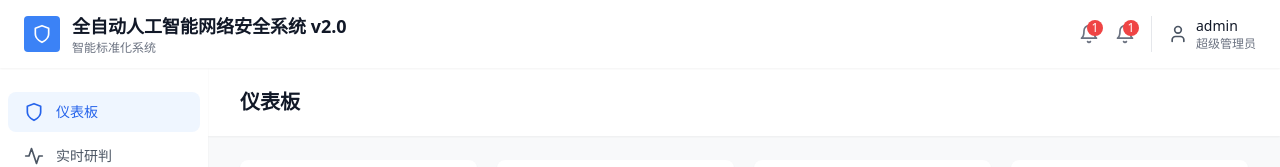
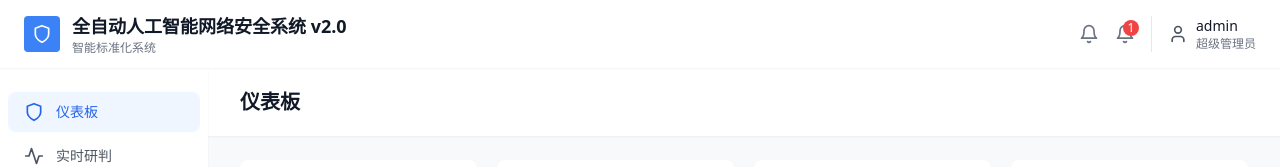
Before and after one commit to Jeff00012/nsai-v2.0, a React (Vite) app: page / in a window 1280 px wide. Shown: the top 167 px of the page. Built offline with nearby package versions, Linux system fonts and the light colour scheme.

Commit message:
Updated App.tsx

```diff
--- a/src/App.tsx
+++ b/src/App.tsx
@@ -30,9 +30,8 @@ function App() {
             </div>
           </div>
           <div className="flex items-center space-x-4">
-            <button className="relative text-gray-500 hover:text-gray-700">
+            <button className="text-gray-500 hover:text-gray-700 hover:bg-gray-100 rounded-lg transition-colors">
               <Bell className="w-5 h-5" />
-              <span className="absolute -top-1 -right-1 w-4 h-4 bg-red-500 text-white text-xs rounded-full flex items-center justify-center">1</span>
             </button>
             <button className="relative text-gray-500 hover:text-gray-700">
               <Bell className="w-5 h-5" />
```
